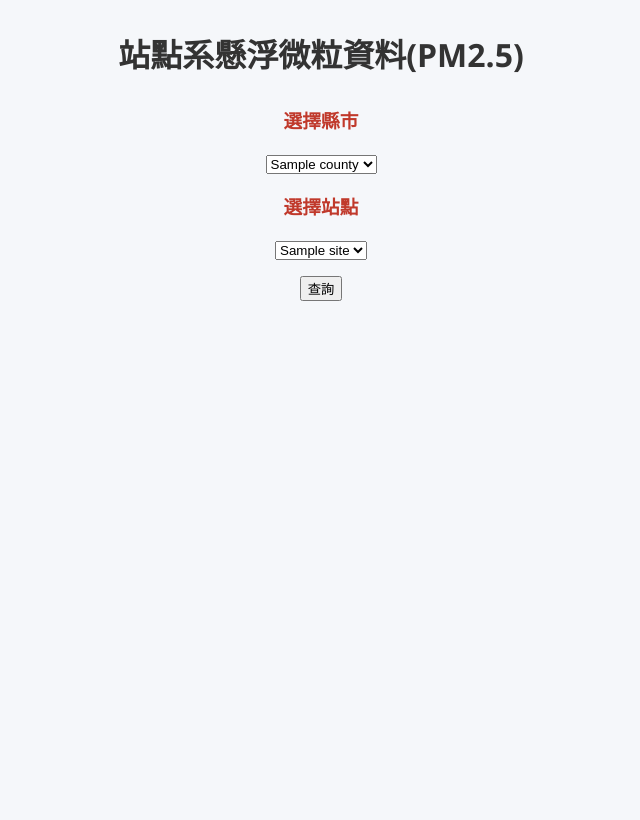
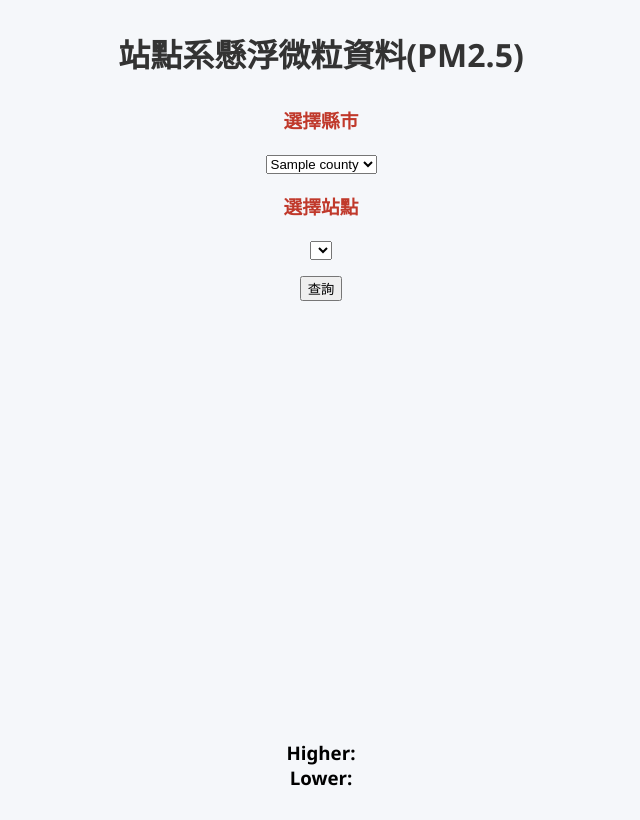
Before and after one commit to Robert-Liu-31039/flask-pm25, a Flask app: template templates/pm25-site.html in a window 1280 px wide. Shown: the whole page, without its empty margins (319-959 px from the left). Before the commit the page ends 301 px from the top, so only its background shows below. Run offline with Flask 3, Linux system fonts and the light colour scheme; the template is opened without the code that fills it: most values are stand-ins (such as "Sample title", 1, 10 or a date in 2020); data that the repository does not hold is empty; some libraries are stand-ins or nearby versions.

Commit message:
完成 站點系懸浮微粒資料(PM2.5) 的頁面

```diff
--- a/app.py
+++ b/app.py
@@ -7,6 +7,7 @@ from pm25 import (
     update_db,
     get_pm25_data_by_site,
     get_all_counties,
+    get_all_sites,
     get_site_by_county,
 )
 import json
@@ -174,6 +175,8 @@ def pm25_data_by_site():
                 "site": site,
                 "x_data": date.tolist(),
                 "y_data": df["pm25"].tolist(),
+                "higher": df["pm25"].max(),
+                "lower": df["pm25"].min(),
             },
             ensure_ascii=False,
         )
@@ -184,7 +187,7 @@ def pm25_data_by_site():
 @app.route("/pm25-site")
 def pm25_site():
     counties = get_all_counties()
-    sites = get_site_by_county(counties[0])
+    sites = get_all_sites()
     return render_template("pm25-site.html", counties=counties, sites=sites)
 
 
--- a/templates/pm25-site.html
+++ b/templates/pm25-site.html
@@ -23,15 +23,24 @@
     </select>
     <h3>選擇站點</h3>
     <select name="site" id="site">
-        {% for site in sites %}
-        <option value="{{site}}">{{site}}</option>
-        {% endfor %}
     </select>
     <p>
         <button type="button" onclick="query()">查詢</button>
     </p>
+    <!-- 顯示站點名稱 -->
+    <h2 id="siteName"></h2>
+
     <!-- 为 ECharts 准备一个定义了宽高的 DOM -->
     <div id="main" style="width: 600px;height:400px;"></div>
+
+    <div id="panel">
+        <h3 style="color: black;">
+            Higher:<span class="higher" style="color: darkred;"></span>
+            <br>
+            Lower:<span class="lower" style="color: darkgreen;"></span>
+        </h3>
+    </div>
+
     <script>
         const countyEl = document.querySelector("#county");
         const siteEl = document.querySelector("#site");
@@ -39,7 +48,9 @@
         // 基于准备好的dom，初始化echarts实例
         const chart1 = echarts.init(document.getElementById('main'));
 
-        countyEl.addEventListener("change", ()=>{
+        updateSite();
+
+        function updateSite(){
             let county = countyEl.value;
             const url = `/pm25-county-site?county=${county}`
 
@@ -58,6 +69,10 @@
                 }
 
             });
+        }
+
+        countyEl.addEventListener("change", ()=>{
+            updateSite();
         });
 
         function drawChart(chart, site, labels, values){
@@ -65,7 +80,7 @@
             // 指定图表的配置项和数据
             var option = {
                 title: {
-                    text: `${site} PM2.5數據柱狀圖`
+                    //text: `${site} PM2.5數據柱狀圖`
                 },
                 tooltip: {},
                 legend: {
@@ -102,6 +117,8 @@
             let county = countyEl.value;
             let site = siteEl.value;
 
+            document.querySelector("#siteName").innerHTML = `${county}-${site}`;
+
             const url = `/pm25-data-site?county=${county}&site=${site}`;
 
             console.log(countyEl.value, siteEl.value, url);
@@ -112,6 +129,9 @@
             .then(data=>{
                 console.log(data);
                 drawChart(chart1, data.site, data.x_data, data.y_data);
+
+                document.querySelector(".higher").innerHTML = data.higher;
+                document.querySelector(".lower").innerHTML = data.lower;
             });
 
         }
```
